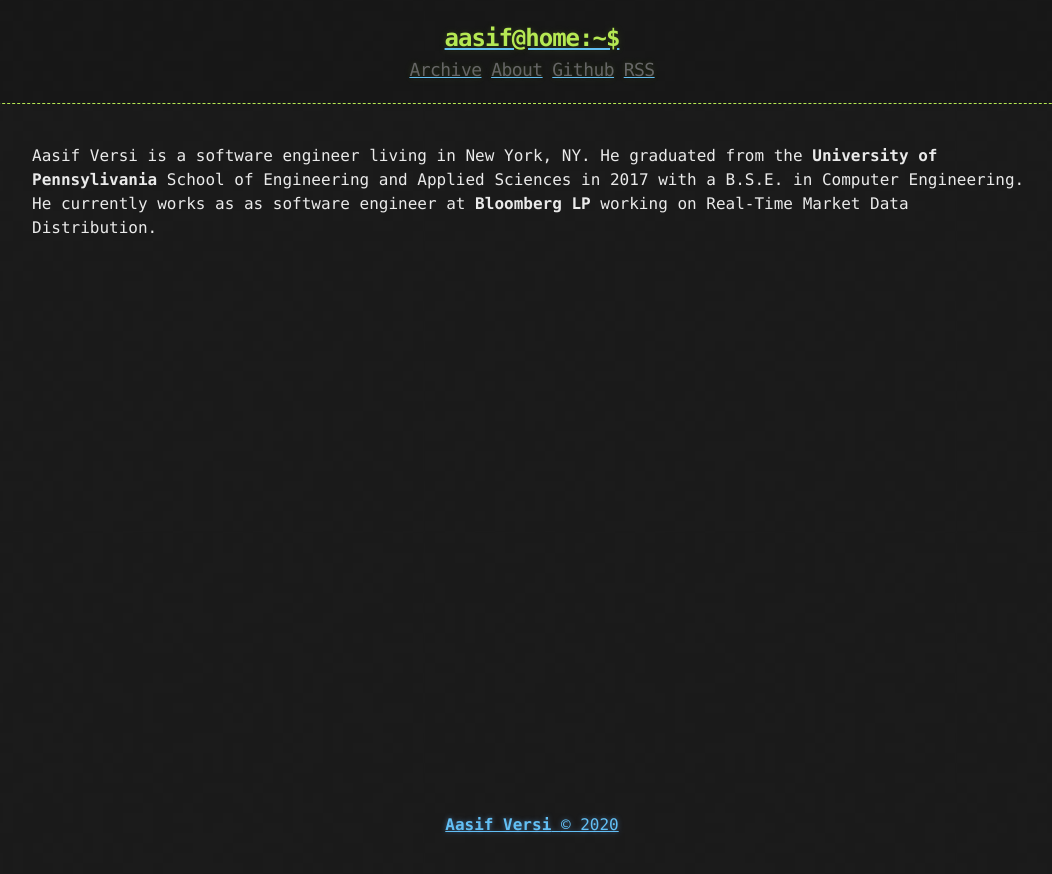
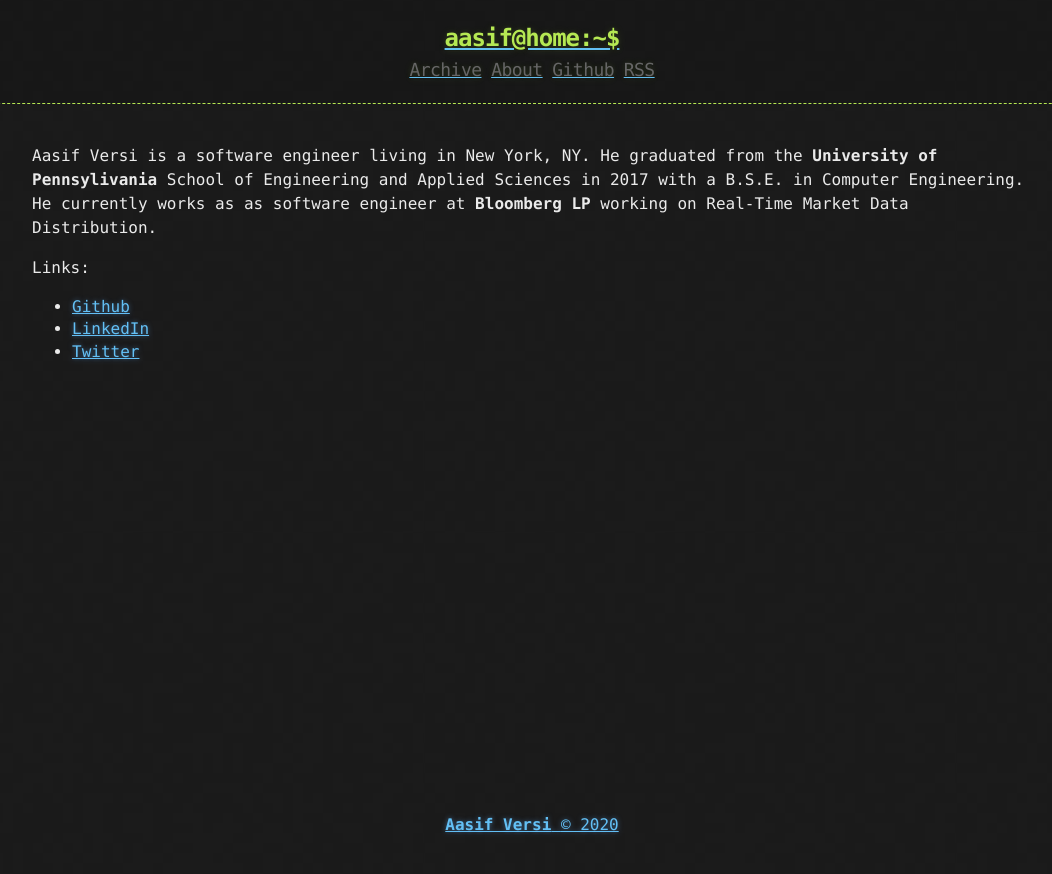
Before and after one commit to versi786/versi786.github.io, a Jekyll site: the page built from about.md, in a window 1280 px wide. Shown: the top 874 px of the page, without its empty margins (108-1160 px from the left). Built offline with Jekyll 4.4.1, drawn with Linux system fonts in a browser that asks for light colours.

Commit message:
add links

```diff
--- a/about.md
+++ b/about.md
@@ -3,3 +3,8 @@
 title: About
 ---
 Aasif Versi is a software engineer living in New York, NY. He graduated from the **University of Pennsylivania** School of Engineering and Applied Sciences in 2017 with a B.S.E. in Computer Engineering. He currently works as as software engineer at **Bloomberg LP** working on Real-Time Market Data Distribution.
+
+Links:
+* [Github](https://github.com/versi786)
+* [LinkedIn](https://www.linkedin.com/in/aasif-versi-a3aa07a2/)
+* [Twitter](https://twitter.com/contro_VERSI)
```
